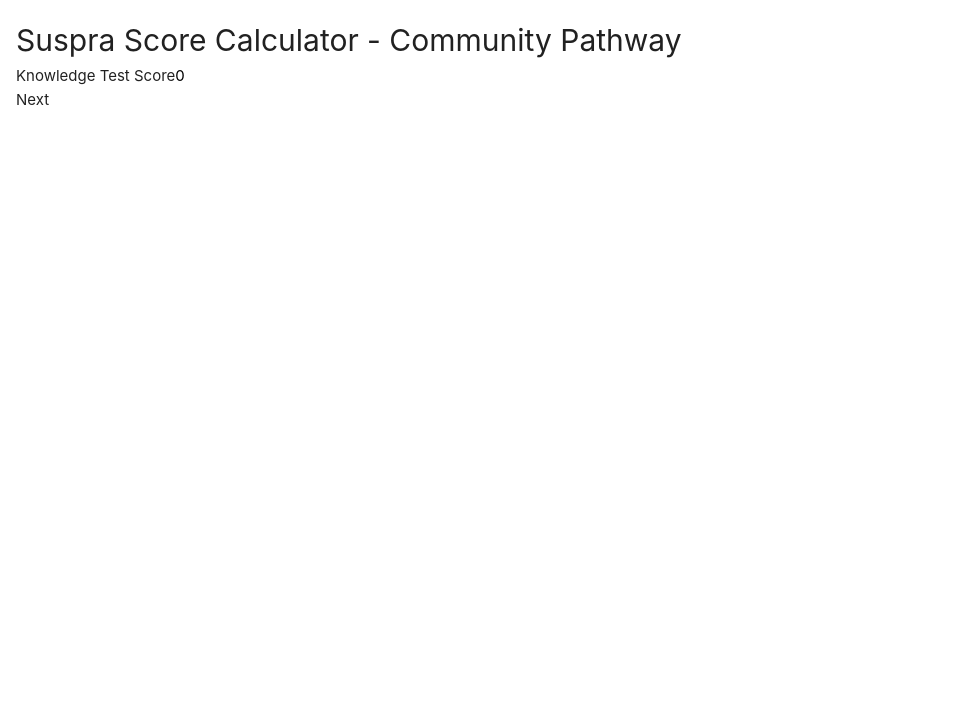
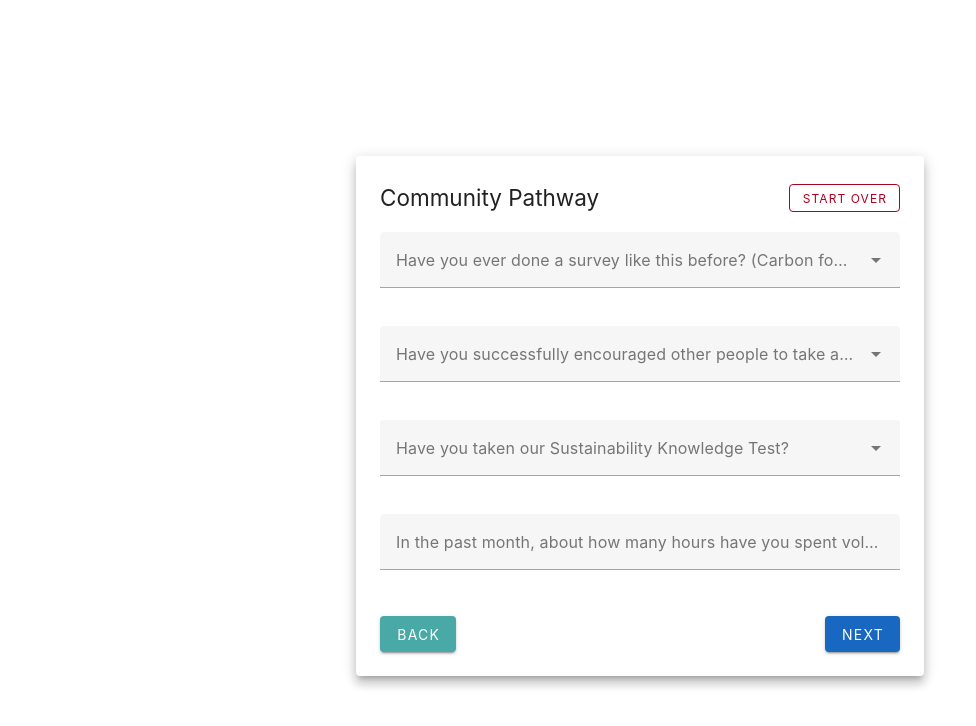
Before and after one commit to ianhorchata/SuspraIndicators, a Vue app: page /community in a window 1280 px wide. Shown: the top 726 px of the page, without its empty margins (0-976 px from the left). Built offline with nearby package versions, Linux system fonts and the light colour scheme.

Commit message:
Add goods pathway

```diff
--- a/src/views/CommunityView.vue
+++ b/src/views/CommunityView.vue
@@ -1,21 +1,156 @@
 <script setup>
-  import { useRouter } from 'vue-router'
-  import { suspra } from '../suspra'
+import { ref } from 'vue'
+import { useRouter } from 'vue-router'
+import { openDB } from 'idb'
 
-  const router = useRouter()
+const router = useRouter()
 
-  function nextPathway() {
-    router.push({ name: 'food' })
+const c1 = ref(null)
+const c2 = ref(null)
+const c2Alt = ref(null)
+const c3 = ref('')
+const c3OutOf = ref('')
+const c3Percent = ref('')
+const c3Error = ref('')
+const c4 = ref(null)
+const c6 = ref('')
+
+const c1Options = [
+  { text: 'No', value: 1 },
+  { text: 'Yes', value: 2 },
+  { text: 'Web Blank', value: 97 },
+]
+const c1AltOptions = [
+  { text: 'Yes, I took your test', value: 1 },
+  { text: 'No, but I’ve taken a similar test elsewhere', value: 2 },
+  { text: 'No, I haven’t taken any sustainability knowledge test', value: 3 },
+  { text: 'Web Blank', value: 97 },
+]
+const c2Options = [
+  { text: 'Yes', value: 1 },
+  { text: 'No', value: 2 },
+]
+const c4Options = [
+  { text: 'Yes', value: 1 },
+  { text: 'No', value: 2 },
+]
+
+function validateC3() {
+  c3Error.value = ''
+  if (c3.value && c3Percent.value) {
+    c3Error.value = 'Please provide the amount in either numeric score or percentage, but not both.'
+    return false
   }
+  return true
+}
+
+async function startOver() {
+  try {
+    const suspraDB = await openDB('SuspraDB', 1)
+    if (suspraDB.objectStoreNames.contains('community')) {
+      await suspraDB.clear('community')
+    }
+    router.push({ name: 'home' })
+  } catch (error) {
+    router.push({ name: 'home' })
+  }
+}
+
+function onNext() {
+  if (!validateC3()) return
+  // Save data to IndexedDB (optional, can be expanded)
+  router.push({ name: 'score' })
+}
+function onBack() {
+  router.push({ name: 'movement' })
+}
 </script>
 
 <template>
-  <main>
-    <h1>Suspra Score Calculator - Community Pathway</h1>
-    <p>
-      <label for="community_knowledgeTestScore">Knowledge Test Score</label>
-      <input id="community_knowledgeTestScore" type="text" v-model="suspra.community.knowledgeTestScore">
-    </p>
-    <button @click="nextPathway">Next</button>
-  </main>
+  <v-container class="d-flex flex-column align-center justify-center" style="min-height: 100vh; max-width: 600px;">
+    <v-card elevation="8" class="pa-6" style="width: 100%;">
+      <div class="d-flex justify-space-between align-center mb-4">
+        <h2>Community Pathway</h2>
+        <v-btn color="error" variant="outlined" size="small" @click="startOver">Start Over</v-btn>
+      </div>
+      <form @submit.prevent="onNext">
+        <!-- C1: Have you ever done a survey like this before? -->
+        <v-select
+          v-model="c1"
+          :items="c1Options"
+          label="Have you ever done a survey like this before? (Carbon footprint calculator, etc.)"
+          class="mb-4"
+        />
+        <!-- C2: Have you successfully encouraged others? -->
+        <v-select
+          v-model="c2"
+          :items="c2Options"
+          label="Have you successfully encouraged other people to take a survey like this to assess the sustainability of their practices?"
+          class="mb-4"
+        />
+        <!-- C1 alt: Have you taken our Sustainability Knowledge Test? -->
+        <v-select
+          v-model="c2Alt"
+          :items="c1AltOptions"
+          label="Have you taken our Sustainability Knowledge Test?"
+          class="mb-4"
+        />
+        <!-- C2 alt: If C1 alt == 1, what score did you receive? -->
+        <v-text-field
+          v-if="c2Alt == 1"
+          v-model="c3"
+          label="What score did you receive on our Sustainability Knowledge Test?"
+          type="number"
+          min="0"
+          class="mb-4"
+        />
+        <!-- C3: If C1 alt == 2, what was your score and total possible points? -->
+        <div v-if="c2Alt == 2">
+          <v-text-field
+            v-model="c3"
+            label="Score:"
+            type="number"
+            min="0"
+            class="mb-2"
+          />
+          <v-text-field
+            v-model="c3OutOf"
+            label="Out of:"
+            type="number"
+            min="0"
+            class="mb-2"
+          />
+          <v-text-field
+            v-model="c3Percent"
+            label="Percent:"
+            type="number"
+            min="0"
+            max="100"
+            class="mb-2"
+          />
+          <div v-if="c3Error" class="error" style="color: red;">{{ c3Error }}</div>
+        </div>
+        <!-- C4: Would you like to take the test now? (if C1 alt == 3 or C2/C3 == 97/98) -->
+        <v-select
+          v-if="c2Alt == 3 || c3 == 97 || c3 == 98 || c3OutOf == 97 || c3OutOf == 98 || c3Percent == 97 || c3Percent == 98"
+          v-model="c4"
+          :items="c4Options"
+          label="Would you like to take our Sustainability Knowledge Test now? (Click here to take the test)"
+          class="mb-4"
+        />
+        <!-- C6: In the past month, about how many hours have you spent volunteering? -->
+        <v-text-field
+          v-model="c6"
+          label="In the past month, about how many hours have you spent volunteering?"
+          type="number"
+          min="0"
+          class="mb-4"
+        />
+        <div class="d-flex justify-space-between mt-6">
+          <v-btn color="secondary" @click="onBack">Back</v-btn>
+          <v-btn color="primary" type="submit">Next</v-btn>
+        </div>
+      </form>
+    </v-card>
+  </v-container>
 </template>
--- a/src/views/MovementView.vue
+++ b/src/views/MovementView.vue
@@ -46,7 +46,7 @@ async function startOver() {
 
 function onNext() {
   // Save data to IndexedDB (optional, can be expanded)
-  router.push({ name: 'goods' })
+  router.push({ name: 'community' })
 }
 function onBack() {
   router.push({ name: 'habitat' })
```
Also changed, not shown: 1 other file (tests, documents, lock files or other folders).
